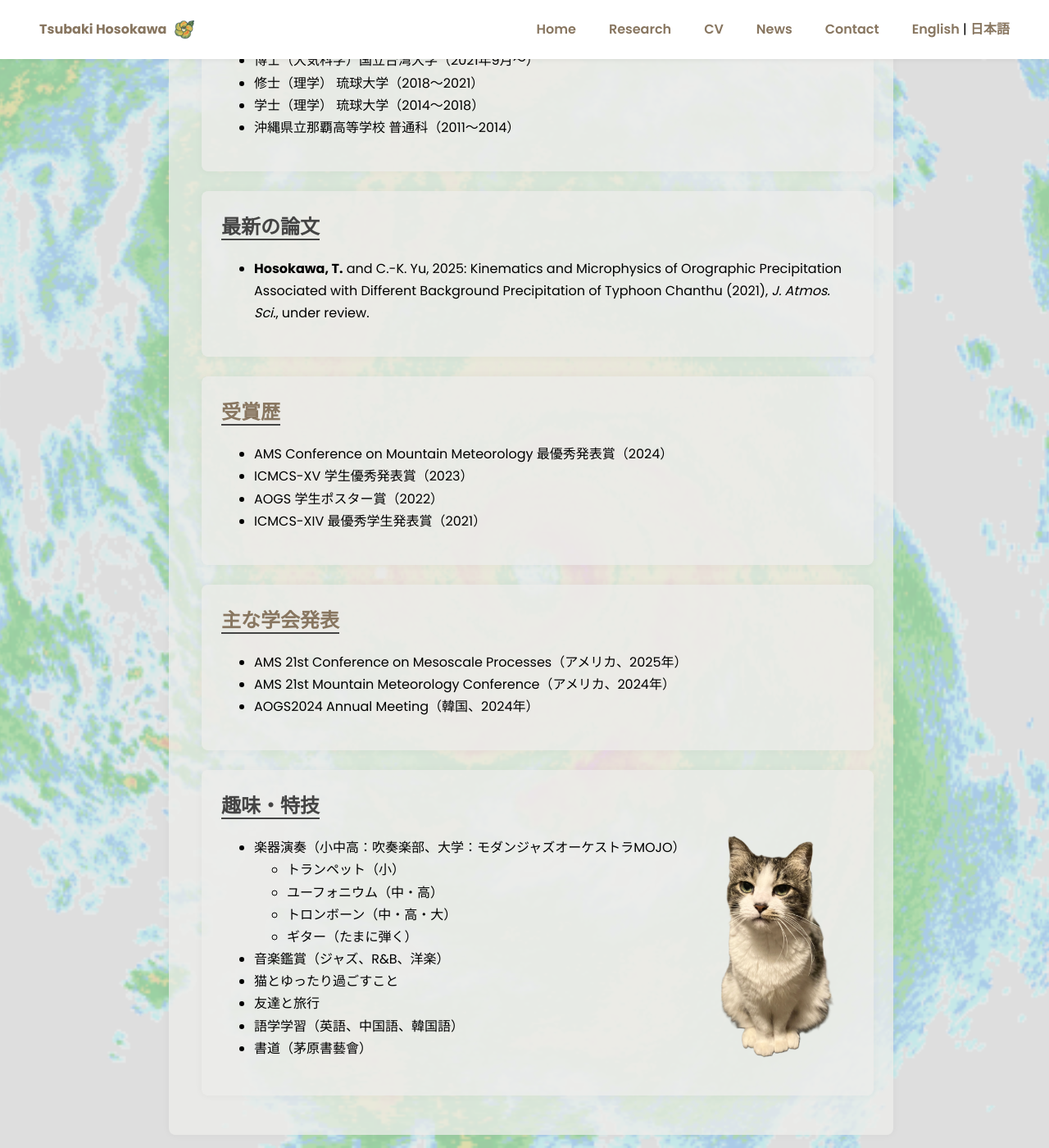
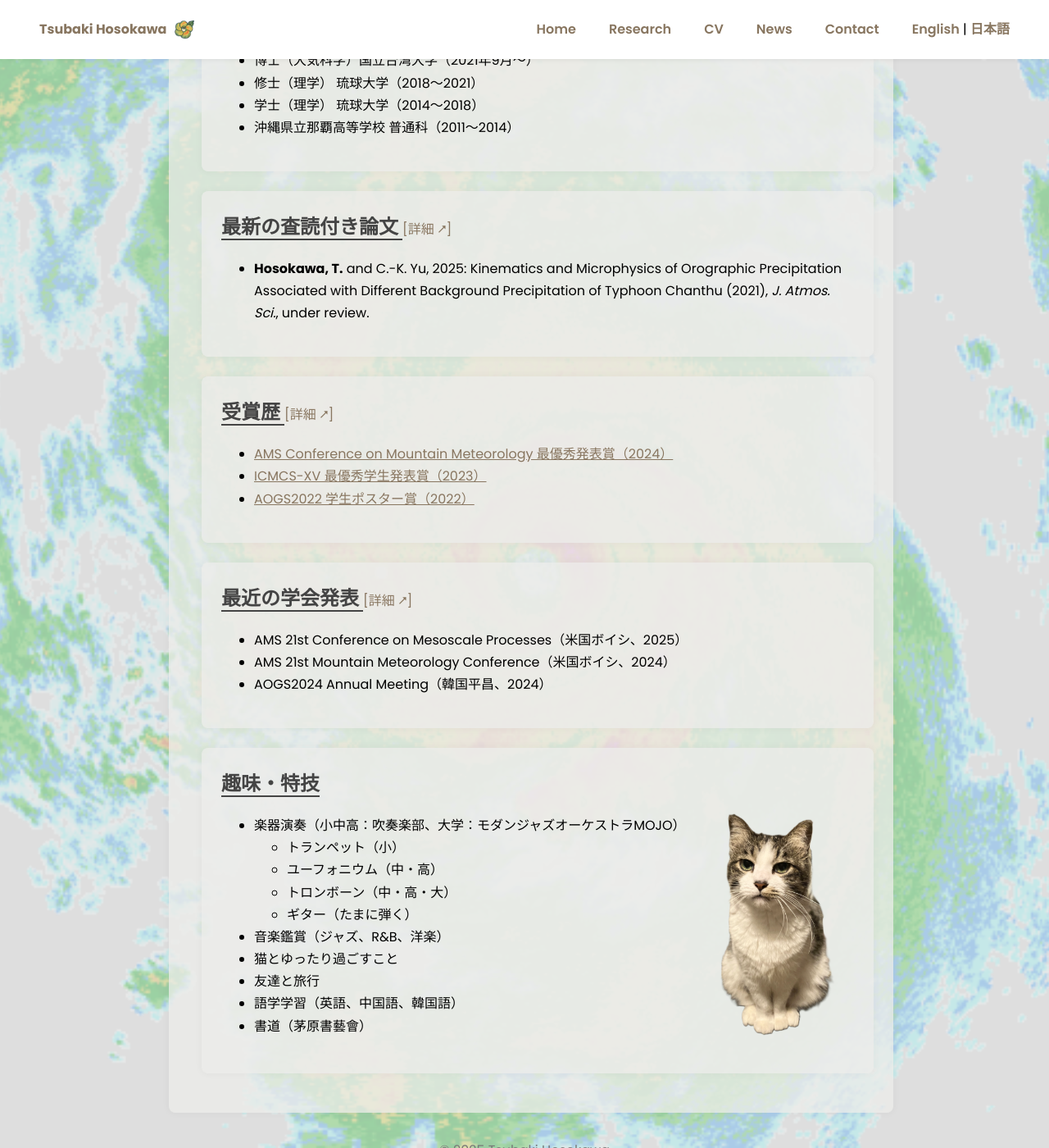
Before and after one commit to tsubakih07/tsubaki_homepage, a Jekyll site: the page built from index_ja.html, in a window 1280 px wide and 1400 px high, scrolled down 659 px. Shown: the whole window at 82% size. Built offline with Jekyll 4.4.1, drawn with Linux system fonts in a browser that asks for light colours.

Commit message:
revised index to refere _data/cv.yml

```diff
--- a/_data/cv.yml
+++ b/_data/cv.yml
@@ -7,6 +7,7 @@
 
 - id: publication
   title: Peer-Reviewed Publication
+  ordered: true
   items:
     - "Hosokawa, T. and C.-K. Yu, 2025: Kinematics and Microphysics of Orographic Precipitation Associated with Different Background Precipitation of Typhoon Chanthu (2021), <em>J. Atmos. Sci.</em>, under review."
 
--- a/_includes/footer.html
+++ b/_includes/footer.html
@@ -1,3 +1,8 @@
 <footer class="footer" style="text-align: center; margin-top: 2rem; color: #777; font-size: 1rem;">
   <p>&copy; 2025 Tsubaki Hosokawa</p>
 </footer>
+
+<!-- JavaScript -->
+  <script src="{{ '/assets/js/script.js' | relative_url }}"></script>
+</body>
+</html>
--- a/_includes/header.html
+++ b/_includes/header.html
@@ -36,5 +36,3 @@
     </span>
   </nav>
 </header>
-
-<script src="{{ '/assets/js/script.js' | relative_url }}"></script>
--- a/cv.html
+++ b/cv.html
@@ -25,11 +25,11 @@
     <h2>{{ section.title }}</h2>
     {% if section.items %}
       {% if section.id == 'publication' %}
-        <ul>
+        <ol>
           {% for pub in section.items %}
             <li>{{ pub | replace: 'Hosokawa, T.', '<strong>Hosokawa, T.</strong>' }}</li>
           {% endfor %}
-        </ul>
+        </ol>
       {% elsif section.ordered %}
         <ol>
           {% for item in section.items %}
--- a/index_ja.html
+++ b/index_ja.html
@@ -33,7 +33,7 @@
 
 
   <section class="section">
-    <h2><a href="cv_ja.html#education" style="text-decoration: none;">学歴</a></h2>
+    <h2>学歴</h2>
     <ul>
       <li>博士（大気科学）国立台湾大学（2021年9月～）</li>
       <li>修士（理学） 琉球大学（2018～2021）</li>
@@ -42,33 +42,37 @@
     </ul>
   </section>
 
+{% assign target_sections = site.data.cv_ja | where_exp: "section", "section.id == 'publication' or section.id == 'awards' or section.id == 'conference'" %}
+{% for section in target_sections %}
   <section class="section">
-    <h2>最新の論文</h2>
-    <ul>
-        <li>
-        <strong>Hosokawa, T.</strong> and C.-K. Yu, 2025: Kinematics and Microphysics of Orographic Precipitation Associated with Different Background Precipitation of Typhoon Chanthu (2021), <em>J. Atmos. Sci.</em>, under review.
-        </li>
-    </ul>
+    <h2>
+    {% if section.id == 'publication' %}
+    最新の{{ section.title }}
+    {% elsif section.id == 'awards' %}
+    {{ section.title }}
+    {% elsif section.id == 'conference' %}
+    最近の{{ section.title }}
+    {% endif %}
+  </h2>
+  <a href="cv_ja.html#{{section.id}}" style="text-decoration: none;"> [詳細 &#11111]</a>
+    {% if section.items %}
+      {% if section.id == 'publication' %}
+        <ul>
+          {% for pub in section.items %}
+            <li>{{ pub | replace: 'Hosokawa, T.', '<strong>Hosokawa, T.</strong>' }}</li>
+          {% endfor %}
+        </ul>
+      {% else %}
+        <!-- <h2>Recent {{ section.title }}</h2> -->
+        <ul>
+          {% for item in section.items limit:3 %}
+            <li>{{ item }}</li>
+          {% endfor %}
+        </ul>
+      {% endif %}
+    {% endif %}
   </section>
-
-  <section class="section">
-    <h2><a href="cv_ja.html#awards" style="text-decoration: none;">受賞歴</a></h2>
-    <ul>
-      <li>AMS Conference on Mountain Meteorology 最優秀発表賞（2024）</li>
-      <li>ICMCS-XV 学生優秀発表賞（2023）</li>
-      <li>AOGS 学生ポスター賞（2022）</li>
-      <li>ICMCS-XIV 最優秀学生発表賞（2021）</li>
-    </ul>
-  </section>
-
-  <section class="section">
-    <h2><a href="cv_ja.html#conference" style="text-decoration: none;">主な学会発表</a></h2>
-    <ul>
-      <li>AMS 21st Conference on Mesoscale Processes（アメリカ、2025年）</li>
-      <li>AMS 21st Mountain Meteorology Conference（アメリカ、2024年）</li>
-      <li>AOGS2024 Annual Meeting（韓国、2024年）</li>
-    </ul>
-  </section>
+{% endfor %}
 
   <section class="section">
     <h2>趣味・特技</h2>
```
Also changed, not shown: index.html (+25 -31 lines), 12 other files.
